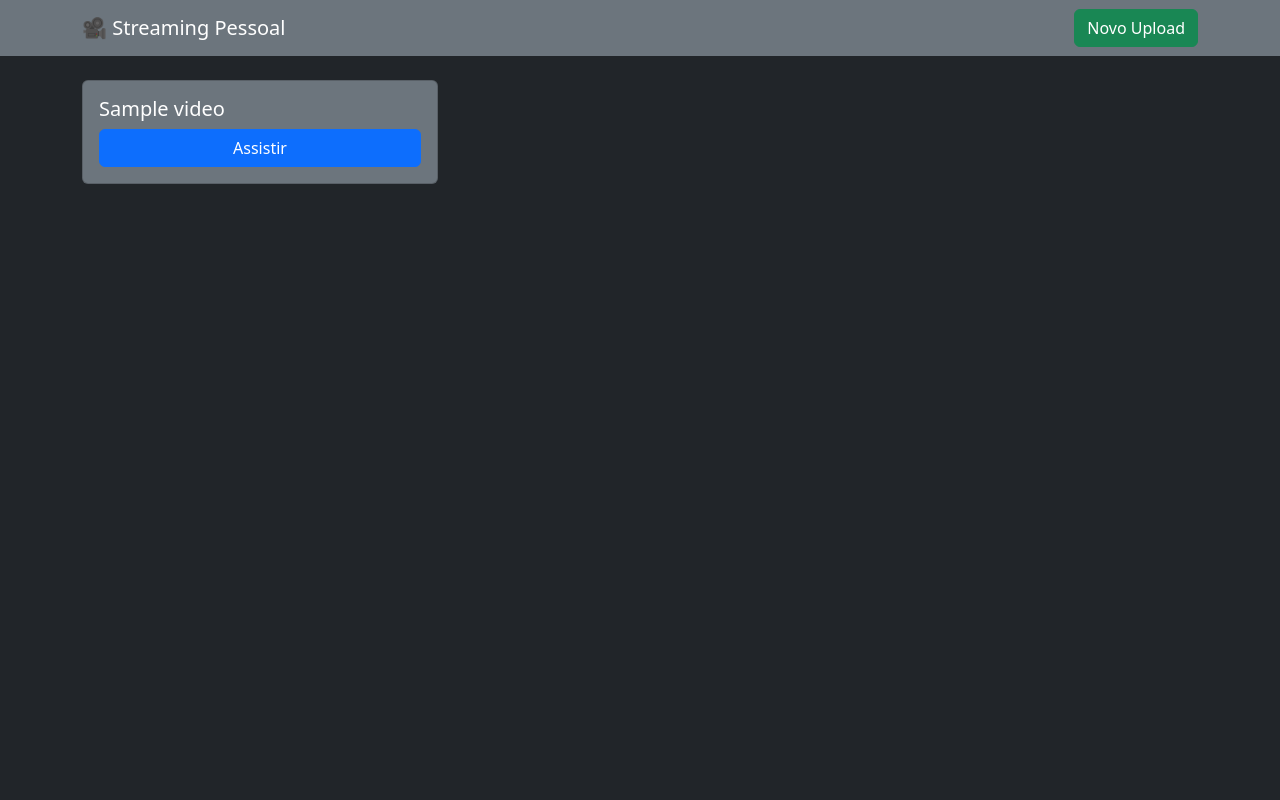
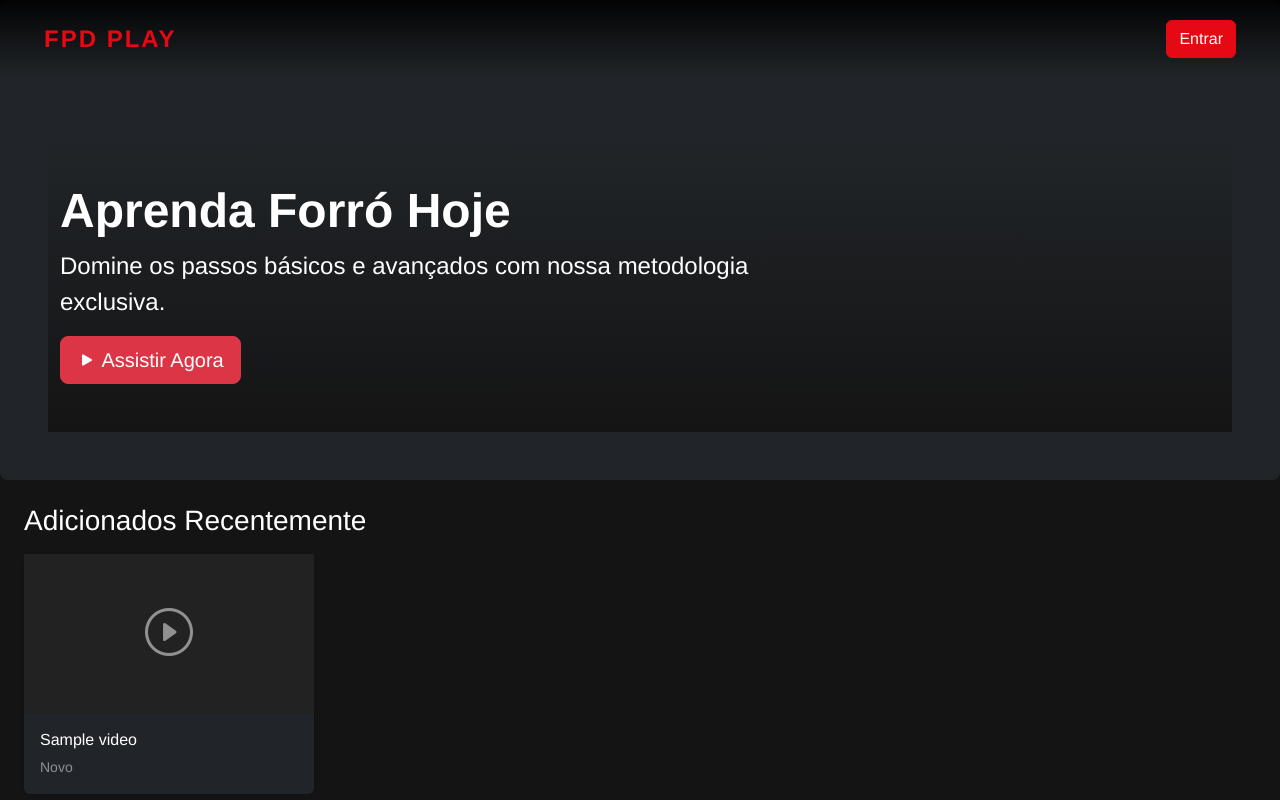
Before and after one commit to RodolfoBredoff/streaming-forro, a Django app: page / in a window 1280 px wide. Run offline with Django 5.2, Linux system fonts and the light colour scheme; tables that the repository leaves empty hold one stand-in row (values such as "Sample post"); some libraries are stand-ins or nearby versions.

Commit message:
Feat: Novo layout Netflix, integração S3 e thumbnails automáticas

```diff
--- /dev/null
+++ b/core/templates/base.html
@@ -0,0 +1,76 @@
+<!DOCTYPE html>
+<html lang="pt-br" data-bs-theme="dark">
+<head>
+    <meta charset="UTF-8">
+    <meta name="viewport" content="width=device-width, initial-scale=1.0">
+    <title>Forró Pé Descalço Play</title>
+    <link href="https://cdn.jsdelivr.net/npm/bootstrap@5.3.0/dist/css/bootstrap.min.css" rel="stylesheet">
+    <link rel="stylesheet" href="https://cdn.jsdelivr.net/npm/bootstrap-icons@1.10.5/font/bootstrap-icons.css">
+
+    <style>
+        /* Estilo Profissional "Netflix Style" */
+        body {
+            background-color: #141414; /* Fundo Preto Profundo */
+            color: #e5e5e5;
+            font-family: 'Helvetica Neue', Helvetica, Arial, sans-serif;
+        }
+
+        /* Navbar Transparente com Gradiente */
+        .navbar {
+            background: linear-gradient(to bottom, rgba(0,0,0,0.9) 0%, rgba(0,0,0,0) 100%);
+            padding: 20px;
+        }
+
+        .brand-logo {
+            color: #E50914; /* Vermelho Streaming */
+            font-weight: bold;
+            font-size: 1.5rem;
+            text-transform: uppercase;
+            text-decoration: none;
+            letter-spacing: 2px;
+        }
+
+        .brand-logo:hover {
+            color: #ff0f1f;
+        }
+
+        /* Ajuste para o conteúdo não ficar escondido atrás da navbar */
+        .content-wrapper {
+            padding-top: 80px;
+        }
+
+        /* Botões padronizados */
+        .btn-primary {
+            background-color: #E50914;
+            border-color: #E50914;
+        }
+        .btn-primary:hover {
+            background-color: #b8060e;
+            border-color: #b8060e;
+        }
+    </style>
+</head>
+<body>
+
+    <nav class="navbar fixed-top">
+        <div class="container-fluid px-4">
+            <a class="brand-logo" href="{% url 'video-list' %}">FPD PLAY</a>
+
+            <div class="d-flex align-items-center">
+                {% if user.is_authenticated %}
+                    <span class="text-white me-3 d-none d-sm-block">Olá, {{ user.username }}</span>
+                    <a href="{% url 'admin:index' %}" class="btn btn-sm btn-outline-light me-2">Admin</a>
+                    {% else %}
+                    <a href="{% url 'admin:index' %}" class="btn btn-primary">Entrar</a>
+                {% endif %}
+            </div>
+        </div>
+    </nav>
+
+    <div style="min-height: 100vh;">
+        {% block content %}{% endblock %}
+    </div>
+
+    <script src="https://cdn.jsdelivr.net/npm/bootstrap@5.3.0/dist/js/bootstrap.bundle.min.js"></script>
+</body>
+</html>
--- a/core/templates/core/base.html
+++ /dev/null
@@ -1,19 +0,0 @@
-<!DOCTYPE html>
-<html lang="pt-br">
-<head>
-    <meta charset="UTF-8">
-    <title>Meu Streaming</title>
-    <link href="https://cdn.jsdelivr.net/npm/bootstrap@5.3.0/dist/css/bootstrap.min.css" rel="stylesheet">
-</head>
-<body class="bg-dark text-light">
-    <nav class="navbar navbar-dark bg-secondary mb-4">
-        <div class="container">
-            <a class="navbar-brand" href="{% url 'video-list' %}">🎥 Streaming Pessoal</a>
-            <a class="btn btn-success" href="{% url 'video-upload' %}">Novo Upload</a>
-        </div>
-    </nav>
-    <div class="container">
-        {% block content %}{% endblock %}
-    </div>
-</body>
-</html>
--- a/core/templates/core/video_list.html
+++ b/core/templates/core/video_list.html
@@ -1,17 +1,61 @@
-{% extends 'core/base.html' %}
+{% extends 'base.html' %}
+
 {% block content %}
-<div class="row">
-    {% for video in videos %}
-    <div class="col-md-4 mb-4">
-        <div class="card bg-secondary text-white h-100">
-            <div class="card-body">
-                <h5 class="card-title">{{ video.titulo }}</h5>
-                <a href="{% url 'video-detail' video.pk %}" class="btn btn-primary w-100">Assistir</a>
-            </div>
+
+<div class="p-5 mb-4 bg-dark rounded-3" style="background-image: url('https://via.placeholder.com/1920x600/333/999?text=Destaque+da+Semana'); background-size: cover; background-position: center; height: 60vh; display: flex; align-items: flex-end;">
+    <div class="container-fluid py-5" style="background: linear-gradient(to top, #141414, transparent);">
+        <h1 class="display-5 fw-bold text-white">Aprenda Forró Hoje</h1>
+        <p class="col-md-8 fs-4 text-white">Domine os passos básicos e avançados com nossa metodologia exclusiva.</p>
+        <button class="btn btn-danger btn-lg" type="button"><i class="bi bi-play-fill"></i> Assistir Agora</button>
+    </div>
+</div>
+
+<div class="container-fluid px-4 mb-5">
+    <h3 class="mb-3 text-white">Adicionados Recentemente</h3>
+
+    <div class="row row-cols-1 row-cols-sm-2 row-cols-md-3 row-cols-lg-4 g-4">
+        {% for video in videos %}
+        <div class="col">
+            <a href="{% url 'video-detail' video.id %}" class="text-decoration-none">
+                <div class="card h-100 bg-dark text-white border-0 shadow-sm video-card">
+
+                    <div style="height: 160px; background-color: #222; overflow: hidden; position: relative;">
+                        {% if video.thumbnail %}
+                            <img src="{{ video.thumbnail.url }}" alt="{{ video.titulo }}" style="height: 100%; width: 100%; object-fit: cover; opacity: 0.9;">
+                        {% else %}
+                            <div style="height: 100%; display: flex; align-items: center; justify-content: center;">
+                                <i class="bi bi-play-circle" style="font-size: 3rem; opacity: 0.5; color: white;"></i>
+                            </div>
+                        {% endif %}
+                    </div>
+
+                    <div class="card-body">
+                        <h5 class="card-title text-truncate" style="font-size: 1rem;">{{ video.titulo }}</h5>
+                        <p class="card-text small text-muted">Novo</p>
+                    </div>
+                </div>
+            </a>
         </div>
+        {% empty %}
+        <div class="col-12 text-center py-5">
+            <p class="text-white">Nenhum vídeo disponível no momento.</p>
+        </div>
+        {% endfor %}
     </div>
-    {% empty %}
-    <p>Nenhum vídeo encontrado.</p>
-    {% endfor %}
 </div>
+
+<style>
+    /* Efeito de Hover estilo Netflix */
+    .video-card {
+        transition: transform 0.3s ease, z-index 0.3s;
+        cursor: pointer;
+    }
+    .video-card:hover {
+        transform: scale(1.05);
+        z-index: 10;
+        background-color: #1f1f1f !important;
+        box-shadow: 0 10px 20px rgba(0,0,0,0.5);
+    }
+</style>
+
 {% endblock %}
--- a/streaming_project/settings.py
+++ b/streaming_project/settings.py
@@ -120,4 +120,4 @@ DEFAULT_AUTO_FIELD = 'django.db.models.BigAutoField'
 
 # Proxy Headers (Necessário para Nginx)
 USE_X_FORWARDED_HOST = True
-SECURE_PROXY_SSL_HEADER = ('HTTP_X_FORWARDED_PROTO', 'https')
+# SECURE_PROXY_SSL_HEADER = ('HTTP_X_FORWARDED_PROTO', 'https')
```
Also changed, not shown: core/streaming_project/urls.py (added, +7 -0 lines), teste_s3.py (added, +29 -0 lines), core/migrations/0001_initial.py (added), core/migrations/__init__.py (added), core/streaming_project/settings.py (deleted).
